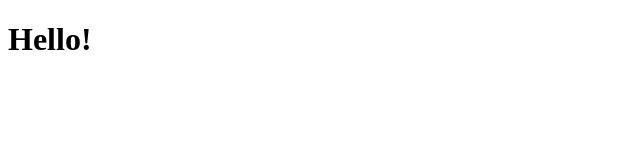
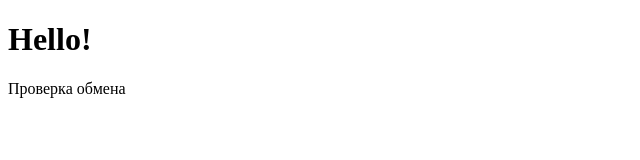
Before and after one commit to MariiaShostak/test1, a plain HTML site: page index.html in a window 1280 px wide. Shown: the whole page, without its empty margins (0-640 px from the left). Drawn offline with Linux system fonts and the light colour scheme.

Commit message:
Add new <p>

```diff
--- a/index.html
+++ b/index.html
@@ -10,6 +10,7 @@
 <body>
 
     <h1>Hello!</h1>
+    <p>Проверка обмена</p>
 
 </body>
 </html>
```
